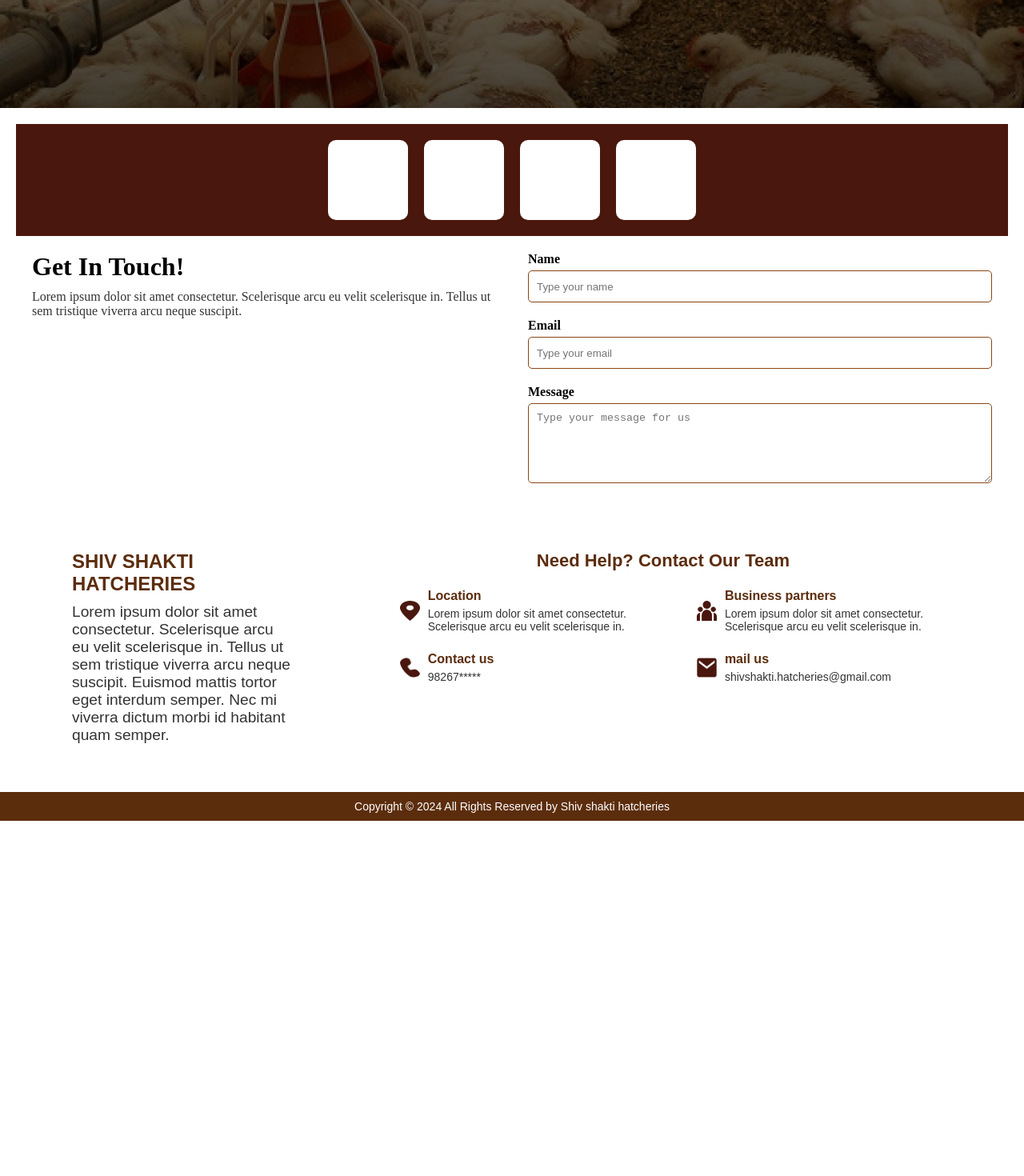
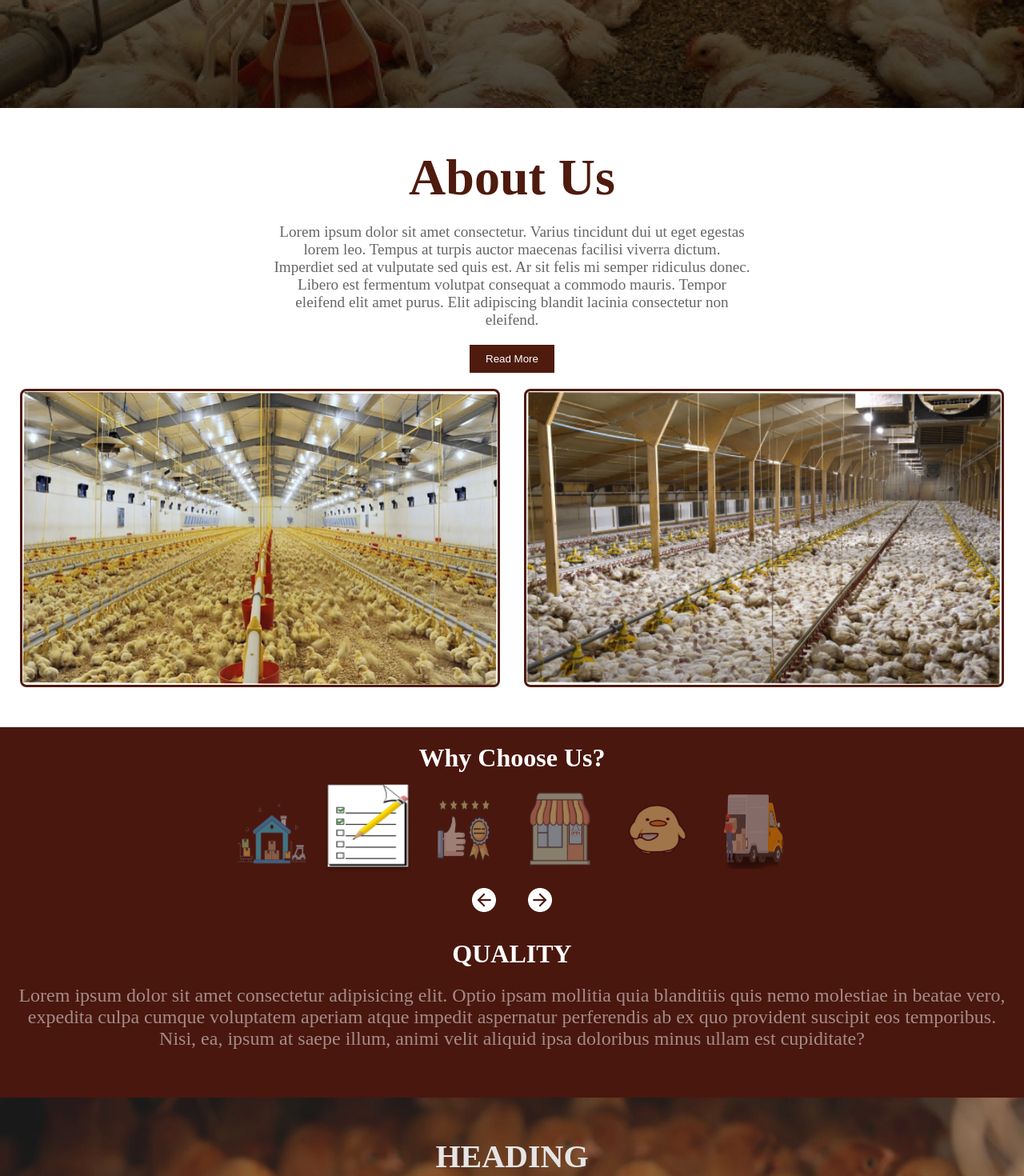
Before and after one commit to priyamuskan-2901/shiv_shakti, a React (Vite) app: page / in a window 1280 px wide. Shown: the part 680-2150 px from the top of the page at 80% size. Before the commit the page ends 1706 px from the top, so only its background shows below. Built offline with nearby package versions, Linux system fonts and the light colour scheme.

Commit message:
updated home page

```diff
--- a/src/App.jsx
+++ b/src/App.jsx
@@ -31,6 +31,9 @@ function App() {
           <Route path="/heading" element={<Heading />} />
           <Route path="/explore/:title" element={<ExploreUs />} />
         </Routes>
+        <About />
+        <WhyChooseUs />
+        <Heading />
         <Contact />
         <Footer />
       </Router>
```
